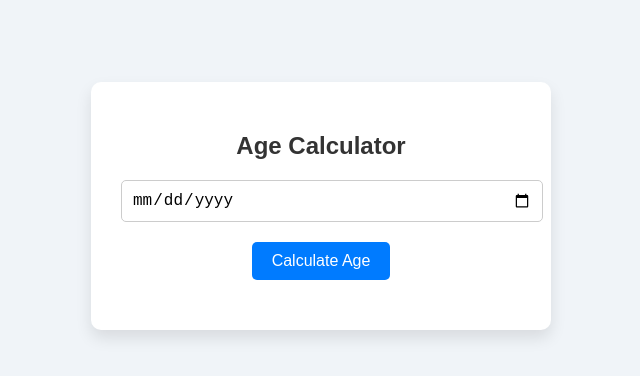
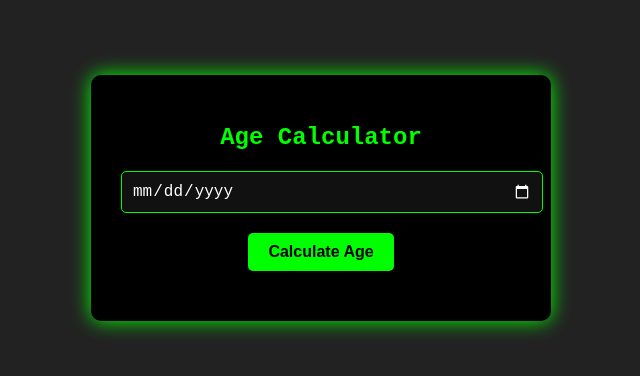
Before and after one commit to Maheshwaran03/agecalculator, a plain HTML site: page index.html in a window 1280 px wide. Shown: the part 202-578 px from the top of the page, without its empty margins (319-959 px from the left). Drawn offline with Linux system fonts and the light colour scheme.

Commit message:
Update style.css

```diff
--- a/style.css
+++ b/style.css
@@ -1,17 +1,18 @@
 body {
-  font-family: Arial, sans-serif;
-  background: #f0f4f8;
+  font-family: 'Courier New', Courier, monospace;
+  background: #222;
   display: flex;
   justify-content: center;
   align-items: center;
   height: 100vh;
+  margin: 0;
 }
 
 .container {
-  background: white;
+  background: #000;
   padding: 30px;
   border-radius: 10px;
-  box-shadow: 0 8px 16px rgba(0, 0, 0, 0.1);
+  box-shadow: 0 0 20px #0f0;
   text-align: center;
   max-width: 400px;
   width: 100%;
@@ -19,34 +20,44 @@ body {
 
 h2 {
   margin-bottom: 20px;
-  color: #333;
+  color: #0f0;
+  font-size: 24px;
 }
-
 input[type="date"] {
   padding: 10px;
   width: 100%;
-  border: 1px solid #ccc;
+  border: 1px solid #0f0;
   border-radius: 5px;
   margin-bottom: 20px;
   font-size: 16px;
+  background-color: #111;
+  color: #fff; /* Change text to white */
+  accent-color: #fff; /* For supporting browsers */
 }
+
+/* Optional: Make calendar icon white (works on Chromium-based browsers) */
+input[type="date"]::-webkit-calendar-picker-indicator {
+  filter: invert(1);
+}
+
 
 button {
   padding: 10px 20px;
-  background-color: #007bff;
-  color: white;
+  background-color: #0f0;
+  color: #000;
   border: none;
   border-radius: 5px;
   font-size: 16px;
   cursor: pointer;
+  font-weight: bold;
 }
 
 button:hover {
-  background-color: #0056b3;
+  background-color: #0c0;
 }
 
 .result {
   margin-top: 20px;
-  font-size: 18px;
-  color: #444;
+  font-size: 20px;
+  color: #0f0;
 }
```
